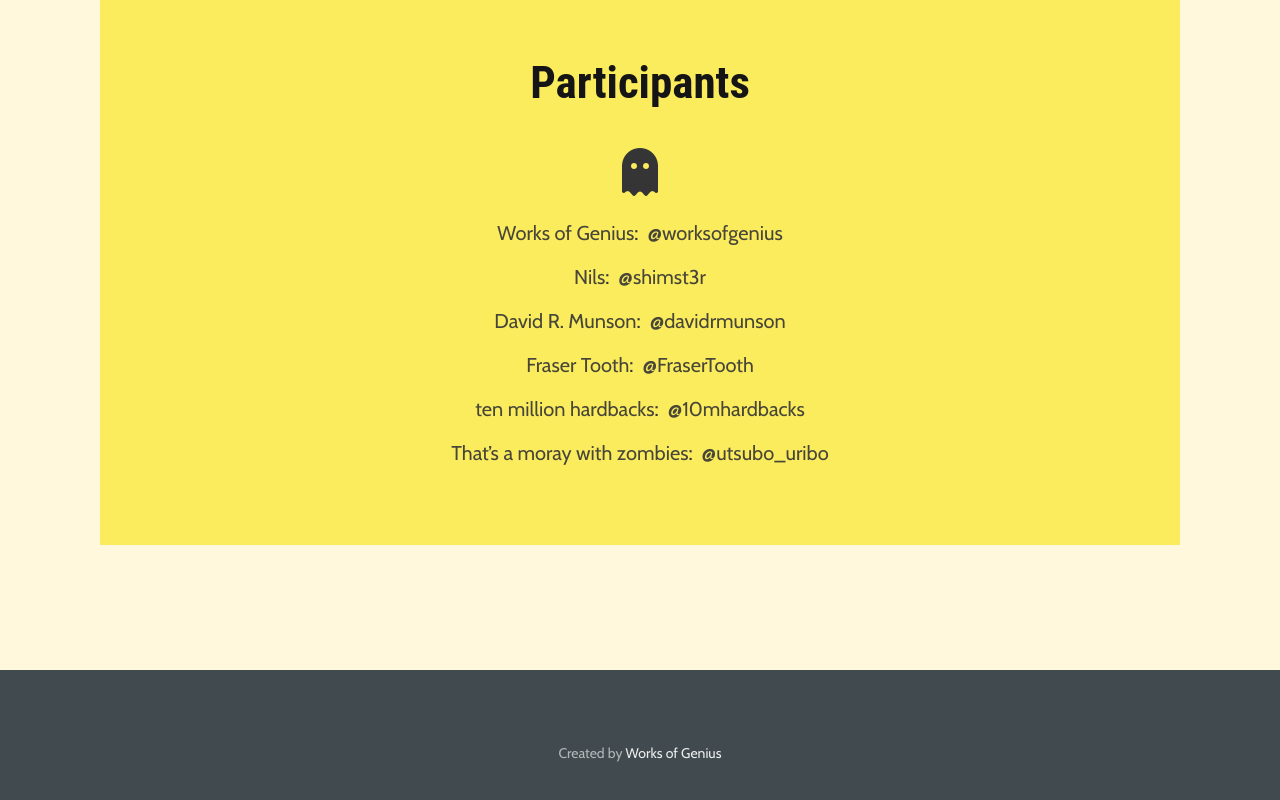
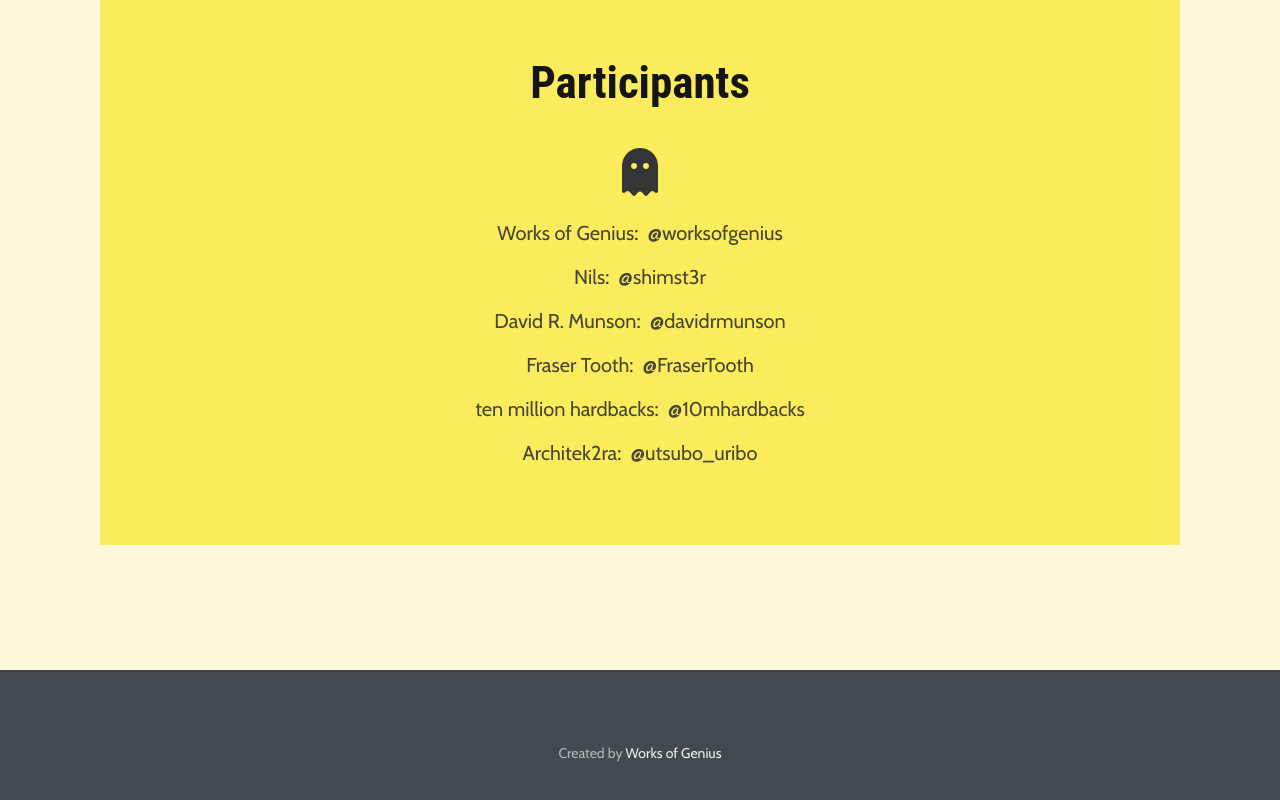
Before and after one commit to worksofgenius/blogtober2021, a plain HTML site: page index.html in a window 1280 px wide. Shown: the part 1118-1918 px from the top of the page. Drawn offline with nearby package versions, Linux system fonts and the light colour scheme.

Commit message:
Update Architek2ra info

```diff
--- a/index.html
+++ b/index.html
@@ -38,7 +38,7 @@
           <p><a href="https://somewherein.jp/" target="_blank" rel="noopener noreferrer">David R. Munson</a>:&nbsp;&nbsp;<a href="https://twitter.com/davidrmunson" target="_blank" rel="noopener noreferrer">@davidrmunson</a></p>
           <p><a href="https://frasertooth.dev/" target="_blank" rel="noopener noreferrer">Fraser Tooth</a>:&nbsp;&nbsp;<a href="https://twitter.com/FraserTooth" target="_blank" rel="noopener noreferrer">@FraserTooth</a></p>
           <p><a href="https://10mh.net/" target="_blank" rel="noopener noreferrer">ten million hardbacks</a>:&nbsp;&nbsp;<a href="https://twitter.com/10mhardbacks" target="_blank" rel="noopener noreferrer">@10mhardbacks</a></p>
-          <p><a href="#" target="_blank" rel="noopener noreferrer">That’s a moray with zombies</a>:&nbsp;&nbsp;<a href="https://twitter.com/utsubo_uribo" target="_blank" rel="noopener noreferrer">@utsubo_uribo</a></p>
+          <p><a href="https://architek2ra.org/" target="_blank" rel="noopener noreferrer">Architek2ra</a>:&nbsp;&nbsp;<a href="https://twitter.com/utsubo_uribo" target="_blank" rel="noopener noreferrer">@utsubo_uribo</a></p>
       </div>
     </div>
   </body>
```
